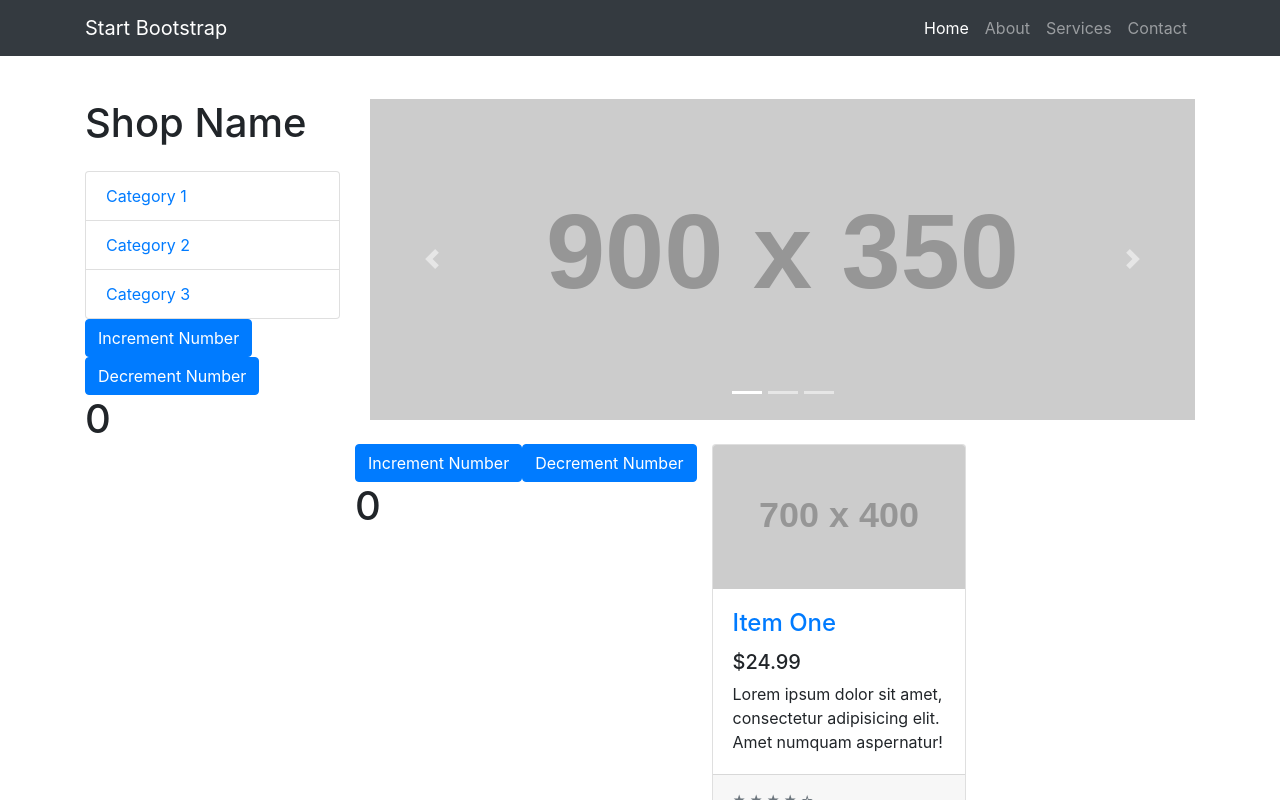
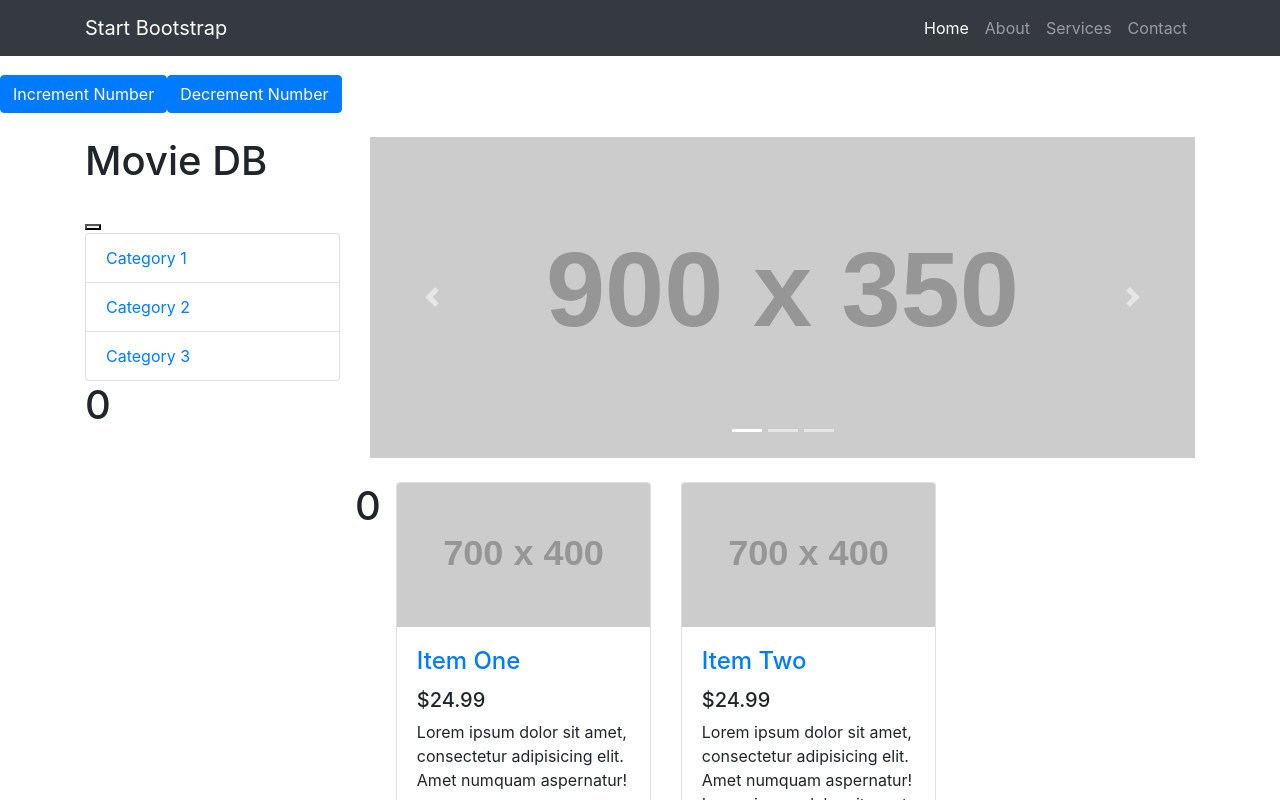
Before and after one commit to guhandelta/nextMovieApp, a Next.js app: page / in a window 1280 px wide. Shown: the top 800 px of the page. Built offline with nearby package versions, Linux system fonts and the light colour scheme.

Commit message:
Practised working with props to get a clear perception

```diff
--- a/components/Movielist.js
+++ b/components/Movielist.js
@@ -1,37 +1,11 @@
 import React from "react";
 
 class Movielist extends React.Component {
-  //   state = {
-  //     count: 0
-  //   };
-  constructor(props) {
-    super(props);
-    this.state = {
-      count: 0
-    };
-    this.increment = this.increment.bind(this); // Instead of using bind, incerment() may be linked as {()=>this.increment()}
-  }
-  increment() {
-    const { count } = this.state;
-    // alert("Incrementing Number");
-    this.setState({ count: count + 1 }); // Every setState will call the render()
-  }
-  decrement = () => {
-    const { count } = this.state;
-    // alert("Decrementing Number");
-    this.setState({ count: count - 1 });
-  };
   render() {
     return (
       <React.Fragment>
-        <div className="">
-          <button onClick={this.increment} className="btn btn-primary">
-            Increment Number
-          </button>
-          <button onClick={this.decrement} className="btn btn-primary">
-            Decrement Number
-          </button>
-          <h1>{this.state.count}</h1>
+        <div>
+          <h1>{this.props.count}</h1>
         </div>
 
         <div className="col-lg-4 col-md-6 mb-4">
--- a/components/Sidenav.js
+++ b/components/Sidenav.js
@@ -1,24 +1,10 @@
 import React, { useState } from "react";
 
-const Sidenav = () => {
-  // Provifing state to Funcitonal component using Hooks
-  const [count, setCount] = useState(0); // -> useState() resturns a StateArray
-  //   Explanation for the above statement
-  //   const stateArray = useState(0);
-  //   const count = stateArray[0];
-  //   const setCount = stateArray[1];
-
-  const increment = () => {
-    const newCount = count + 1;
-    setCount(newCount);
-  };
-  const decrement = () => {
-    const newCount = count - 1;
-    setCount(newCount);
-  };
+const Sidenav = props => {
   return (
     <>
-      <h1 className="my-4">Shop Name</h1>
+      <h1 className="my-4">{props.appName}</h1>
+      <button onClick={props.clickHandler}></button>
       <div className="list-group">
         <a href="#" className="list-group-item">
           Category 1
@@ -31,13 +17,7 @@ const Sidenav = () => {
         </a>
       </div>
       <div className="">
-        <button onClick={increment} className="btn btn-primary">
-          Increment Number
-        </button>
-        <button onClick={decrement} className="btn btn-primary">
-          Decrement Number
-        </button>
-        <h1>{count}</h1>
+        <h1>{props.count}</h1>
       </div>
     </>
   );
--- a/pages/index.js
+++ b/pages/index.js
@@ -1,9 +1,26 @@
-import React from "react";
+import React, { useState } from "react";
 import Head from "next/head";
 import Link from "next/link";
 import { Navbar, Sidenav, Carousel, Movielist, Footer } from "../components";
 
-const Home = () => (
+const Home = () => {
+  // Provifing state to Funcitonal component using Hooks
+  const [count, setCount] = useState(0); // -> useState() resturns a StateArray
+  //   Explanation for the above statement
+  //   const stateArray = useState(0);
+  //   const count = stateArray[0];
+  //   const setCount = stateArray[1]
+
+  const increment = () => {
+    const newCount = count + 1;
+    setCount(newCount);
+  };
+  const decrement = () => {
+    const newCount = count - 1;
+    setCount(newCount);
+  };
+
+  return (
     <div>
       <Head>
         <title>Home</title>
@@ -33,15 +50,27 @@ const Home = () => (
       <Navbar />
 
       <div className="home-page">
+        <button onClick={increment} className="btn btn-primary">
+          Increment Number
+        </button>
+        <button onClick={decrement} className="btn btn-primary">
+          Decrement Number
+        </button>
         <div className="container">
           <div className="row">
             <div className="col-lg-3">
-            <Sidenav />
+              <Sidenav
+                appName={"Movie DB"}
+                clickHandler={() => {
+                  console.log("Hello WOrld");
+                }}
+                count={count}
+              />
             </div>
             <div className="col-lg-9">
               <Carousel />
               <div className="row">
-              <Movielist />
+                <Movielist count={count} />
               </div>
             </div>
           </div>
@@ -57,5 +86,5 @@ const Home = () => (
       </style>
     </div>
   );
-
+};
 export default Home;
```
Lines whose indentation alone changed are shown as unchanged.
